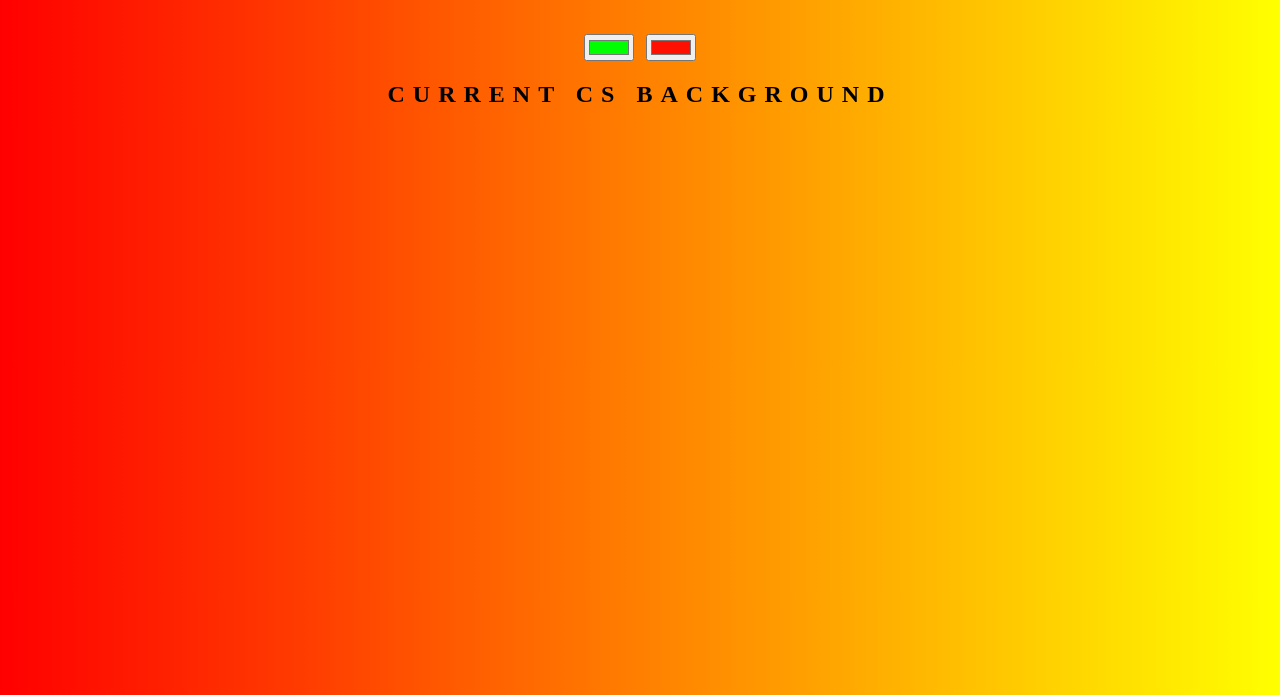
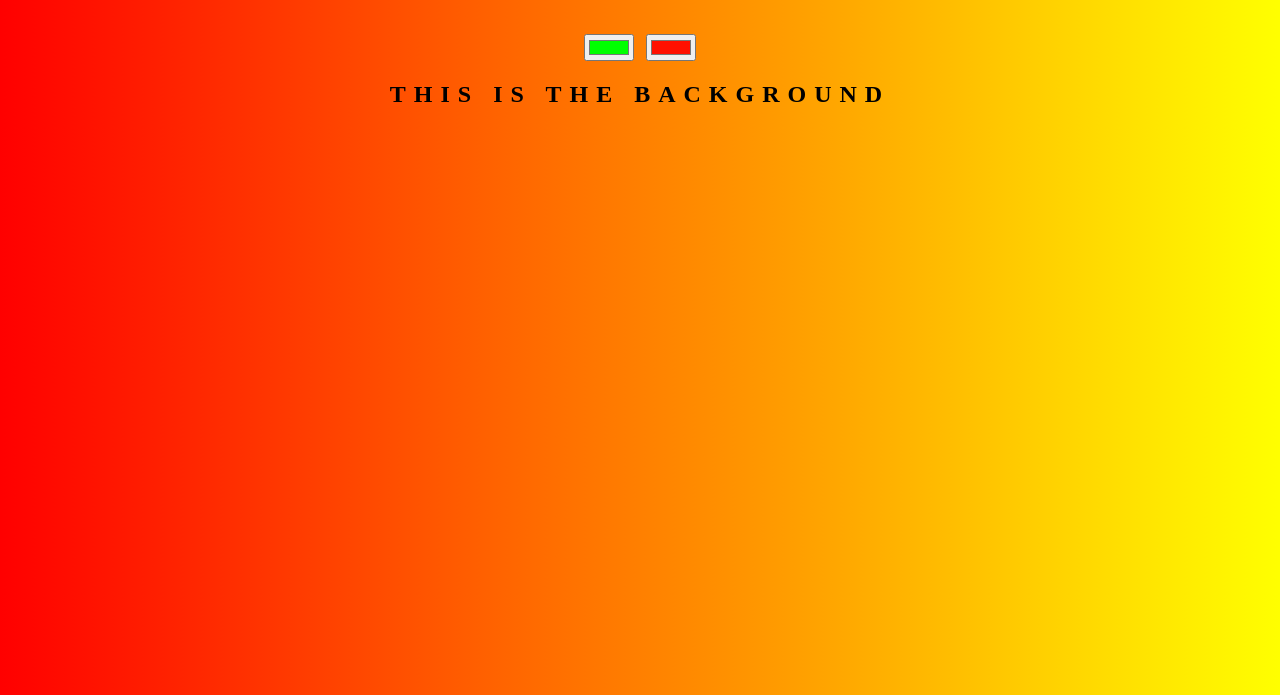
Before and after one commit to gb2702/background-generator, a plain HTML site: page Index.html in a window 1280 px wide. Shown: the part 105-800 px from the top of the page. Drawn offline with Linux system fonts and the light colour scheme.

Commit message:
changing text

```diff
--- a/Index.html
+++ b/Index.html
@@ -8,7 +8,7 @@
 	<h1>COOL Generator</h1>
 	<input oninput="setGradient()"class="color1" type="color" name="color1" value="#00ff00">
 	<input oninput ="setGradient()" class="color2" type="color" name="color2" value="#ff1000">
-	<h2>Current CS Background</h2>
+	<h2>This is the background</h2>
 	<h3></h3>
 	<script type="text/javascript" src="Script.js"></script>
 
```
